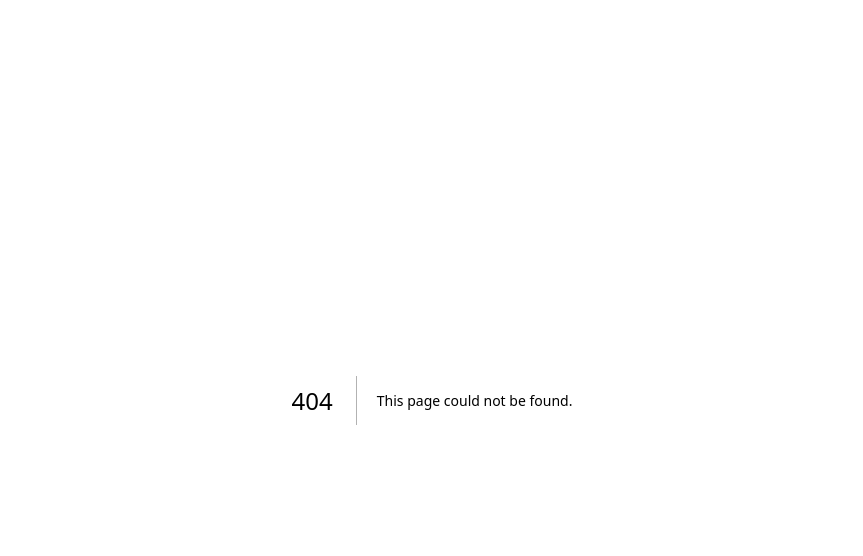
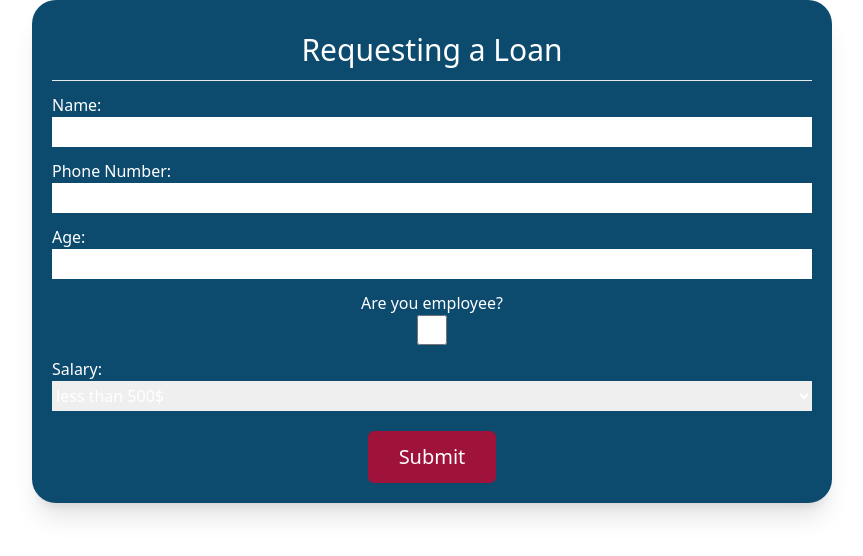
Before and after one commit to fadibel/bank-form, a Next.js app: page /LoanForm in a window 1280 px wide. Before the commit this address had no page. Shown: the top 556 px of the page, without its empty margins (208-1071 px from the left). Built offline with nearby package versions, Linux system fonts and the light colour scheme.

Commit message:
last commit

```diff
--- /dev/null
+++ b/pages/LoanForm.js
@@ -0,0 +1,107 @@
+import Modal from "./Modal";
+import { useState } from "react";
+
+export default function LoanForm() {
+  const [errorMessage, seterrorMessage] = useState(null);
+  const [showModal, setShowModal] = useState(false);
+  const [LoanInput, setLoanInput] = useState({
+    name: "",
+    phoneNumber: "",
+    age: "",
+    isEmployee: false,
+    salaryRange: "",
+  });
+
+  function handleFormSubmit(event) {
+    event.preventDefault();
+    seterrorMessage(null);
+    const { age, phoneNumber } = LoanInput;
+    if (age < 18 || age > 100) {
+      seterrorMessage("Age must be between 18 and 100");
+    } else if (phoneNumber.length < 10) {
+      seterrorMessage("Phone number must be at least 10 digits");
+    }
+    setShowModal(true);
+  }
+
+  function handleDivClick() {
+    if (showModal) {
+      setShowModal(false);
+    }
+  }
+
+  return (
+    <div
+      onClick={handleDivClick}
+      className="flex flex-col justify-center items-center text-black "
+    >
+      <form className="flex flex-col bg-sky-900 text-white p-5 rounded-3xl shadow-xl w-[800px] ">
+        <h1 className="text-3xl flex justify-center py-3">Requesting a Loan</h1>
+        <hr />
+        <label className="mt-3">Name:</label>
+        <input
+          value={LoanInput.name}
+          onChange={(event) => {
+            setLoanInput({ ...LoanInput, name: event.target.value });
+          }}
+          className="w-full text-black h-[30px] border-none "
+        />
+
+        <label className="mt-3">Phone Number:</label>
+        <input
+          value={LoanInput.phoneNumber}
+          onChange={(event) => {
+            setLoanInput({ ...LoanInput, phoneNumber: event.target.value });
+          }}
+          className="w-full text-black h-[30px] border-none "
+        />
+
+        <label className="mt-3">Age:</label>
+        <input
+          value={LoanInput.age}
+          onChange={(event) => {
+            setLoanInput({ ...LoanInput, age: event.target.value });
+          }}
+          className="w-full text-black h-[30px] border-none "
+        />
+
+        <label className="mt-3 text-center">Are you employee?</label>
+        <input
+          type="checkbox"
+          value={LoanInput.isEmployee}
+          onChange={(event) => {
+            setLoanInput({ ...LoanInput, isEmployee: event.target.checked });
+          }}
+          className="w-full h-[30px] border-none "
+        />
+
+        <label className="mt-3">Salary:</label>
+        <select
+          value={LoanInput.salaryRange}
+          onChange={(event) => {
+            setLoanInput({ ...LoanInput, salaryRange: event.target.value });
+          }}
+          className="w-full h-[30px] border-none "
+        >
+          <option>less than 500$</option>
+          <option>500-2000$</option>
+          <option>above 2000$</option>
+        </select>
+        <div className="flex justify-center items-center">
+          <button
+            disabled={
+              LoanInput.name == "" ||
+              LoanInput.phoneNumber == "" ||
+              LoanInput.age == ""
+            }
+            onClick={handleFormSubmit}
+            className="   h-auto w-32 text-white mt-5  border-none text-xl p-3 rounded-md bg-rose-800 "
+          >
+            Submit
+          </button>
+        </div>
+      </form>
+      <Modal errorMessage={errorMessage} isVisible={showModal} />
+    </div>
+  );
+}
--- /dev/null
+++ b/pages/Modal.js
@@ -0,0 +1,19 @@
+export default function Modal({ isVisible, errorMessage = null }) {
+  if (isVisible) {
+    return (
+      <div className="flex items-center justify-center absolute  w-[100vw] h-[100vh] ">
+        <div className=" bg-white ">
+          {/* <h1 className="text-green-700 text-4xl p-5 font-semibold">the form has been submitted successfully</h1> */}
+          <h1 className="text-green-700 text-4xl p-5 font-semibold">
+
+            {errorMessage != null
+              ? errorMessage
+              : "the form has been submitted successfully"}
+          </h1>
+        </div>
+      </div>
+    );
+  } else {
+    return <></>;
+  }
+}
--- a/pages/index.js
+++ b/pages/index.js
@@ -1,118 +1,15 @@
 import Image from "next/image";
 import { Inter } from "next/font/google";
+import LoanForm from "./LoanForm";
 
 const inter = Inter({ subsets: ["latin"] });
 
 export default function Home() {
   return (
-    <main
-      className={`flex min-h-screen flex-col items-center justify-between p-24 ${inter.className}`}
-    >
-      <div className="z-10 max-w-5xl w-full items-center justify-between font-mono text-sm lg:flex">
-        <p className="fixed left-0 top-0 flex w-full justify-center border-b border-gray-300 bg-gradient-to-b from-zinc-200 pb-6 pt-8 backdrop-blur-2xl dark:border-neutral-800 dark:bg-zinc-800/30 dark:from-inherit lg:static lg:w-auto lg:rounded-xl lg:border lg:bg-gray-200 lg:p-4 lg:dark:bg-zinc-800/30">
-          Get started by editing&nbsp;
-          <code className="font-mono font-bold">pages/index.js</code>
-        </p>
-        <div className="fixed bottom-0 left-0 flex h-48 w-full items-end justify-center bg-gradient-to-t from-white via-white dark:from-black dark:via-black lg:static lg:h-auto lg:w-auto lg:bg-none">
-          <a
-            className="pointer-events-none flex place-items-center gap-2 p-8 lg:pointer-events-auto lg:p-0"
-            href="https://vercel.com?utm_source=create-next-app&utm_medium=default-template-tw&utm_campaign=create-next-app"
-            target="_blank"
-            rel="noopener noreferrer"
-          >
-            By{" "}
-            <Image
-              src="/vercel.svg"
-              alt="Vercel Logo"
-              className="dark:invert"
-              width={100}
-              height={24}
-              priority
-            />
-          </a>
-        </div>
-      </div>
 
-      <div className="relative flex place-items-center before:absolute before:h-[300px] before:w-full sm:before:w-[480px] before:-translate-x-1/2 before:rounded-full before:bg-gradient-radial before:from-white before:to-transparent before:blur-2xl before:content-[''] after:absolute after:-z-20 after:h-[180px] after:w-full sm:after:w-[240px] after:translate-x-1/3 after:bg-gradient-conic after:from-sky-200 after:via-blue-200 after:blur-2xl after:content-[''] before:dark:bg-gradient-to-br before:dark:from-transparent before:dark:to-blue-700/10 after:dark:from-sky-900 after:dark:via-[#0141ff]/40 before:lg:h-[360px]">
-        <Image
-          className="relative dark:drop-shadow-[0_0_0.3rem_#ffffff70] dark:invert"
-          src="/next.svg"
-          alt="Next.js Logo"
-          width={180}
-          height={37}
-          priority
-        />
-      </div>
+    <div className="flex justify-center text-black mt-64 ">
+      <LoanForm/>
+    </div>
 
-      <div className="mb-32 grid text-center lg:max-w-5xl lg:w-full lg:mb-0 lg:grid-cols-4 lg:text-left">
-        <a
-          href="https://nextjs.org/docs?utm_source=create-next-app&utm_medium=default-template-tw&utm_campaign=create-next-app"
-          className="group rounded-lg border border-transparent px-5 py-4 transition-colors hover:border-gray-300 hover:bg-gray-100 hover:dark:border-neutral-700 hover:dark:bg-neutral-800/30"
-          target="_blank"
-          rel="noopener noreferrer"
-        >
-          <h2 className={`mb-3 text-2xl font-semibold`}>
-            Docs{" "}
-            <span className="inline-block transition-transform group-hover:translate-x-1 motion-reduce:transform-none">
-              -&gt;
-            </span>
-          </h2>
-          <p className={`m-0 max-w-[30ch] text-sm opacity-50`}>
-            Find in-depth information about Next.js features and API.
-          </p>
-        </a>
-
-        <a
-          href="https://nextjs.org/learn?utm_source=create-next-app&utm_medium=default-template-tw&utm_campaign=create-next-app"
-          className="group rounded-lg border border-transparent px-5 py-4 transition-colors hover:border-gray-300 hover:bg-gray-100 hover:dark:border-neutral-700 hover:dark:bg-neutral-800/30"
-          target="_blank"
-          rel="noopener noreferrer"
-        >
-          <h2 className={`mb-3 text-2xl font-semibold`}>
-            Learn{" "}
-            <span className="inline-block transition-transform group-hover:translate-x-1 motion-reduce:transform-none">
-              -&gt;
-            </span>
-          </h2>
-          <p className={`m-0 max-w-[30ch] text-sm opacity-50`}>
-            Learn about Next.js in an interactive course with&nbsp;quizzes!
-          </p>
-        </a>
-
-        <a
-          href="https://vercel.com/templates?framework=next.js&utm_source=create-next-app&utm_medium=default-template-tw&utm_campaign=create-next-app"
-          className="group rounded-lg border border-transparent px-5 py-4 transition-colors hover:border-gray-300 hover:bg-gray-100 hover:dark:border-neutral-700 hover:dark:bg-neutral-800/30"
-          target="_blank"
-          rel="noopener noreferrer"
-        >
-          <h2 className={`mb-3 text-2xl font-semibold`}>
-            Templates{" "}
-            <span className="inline-block transition-transform group-hover:translate-x-1 motion-reduce:transform-none">
-              -&gt;
-            </span>
-          </h2>
-          <p className={`m-0 max-w-[30ch] text-sm opacity-50`}>
-            Discover and deploy boilerplate example Next.js&nbsp;projects.
-          </p>
-        </a>
-
-        <a
-          href="https://vercel.com/new?utm_source=create-next-app&utm_medium=default-template-tw&utm_campaign=create-next-app"
-          className="group rounded-lg border border-transparent px-5 py-4 transition-colors hover:border-gray-300 hover:bg-gray-100 hover:dark:border-neutral-700 hover:dark:bg-neutral-800/30"
-          target="_blank"
-          rel="noopener noreferrer"
-        >
-          <h2 className={`mb-3 text-2xl font-semibold`}>
-            Deploy{" "}
-            <span className="inline-block transition-transform group-hover:translate-x-1 motion-reduce:transform-none">
-              -&gt;
-            </span>
-          </h2>
-          <p className={`m-0 max-w-[30ch] text-sm opacity-50 text-balance`}>
-            Instantly deploy your Next.js site to a shareable URL with Vercel.
-          </p>
-        </a>
-      </div>
-    </main>
   );
 }
--- a/styles/globals.css
+++ b/styles/globals.css
@@ -2,7 +2,7 @@
 @tailwind components;
 @tailwind utilities;
 
-:root {
+/* :root {
   --foreground-rgb: 0, 0, 0;
   --background-start-rgb: 214, 219, 220;
   --background-end-rgb: 255, 255, 255;
@@ -14,9 +14,9 @@
     --background-start-rgb: 0, 0, 0;
     --background-end-rgb: 0, 0, 0;
   }
-}
+} */
 
-body {
+/* body {
   color: rgb(var(--foreground-rgb));
   background: linear-gradient(
       to bottom,
@@ -30,4 +30,4 @@ body {
   .text-balance {
     text-wrap: balance;
   }
-}
+} */
```
